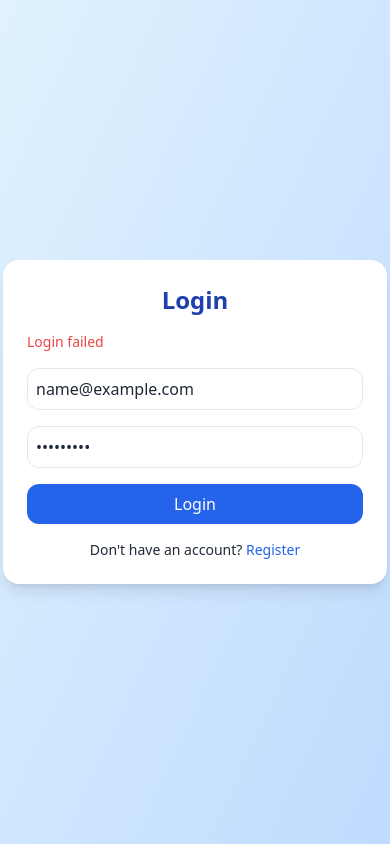
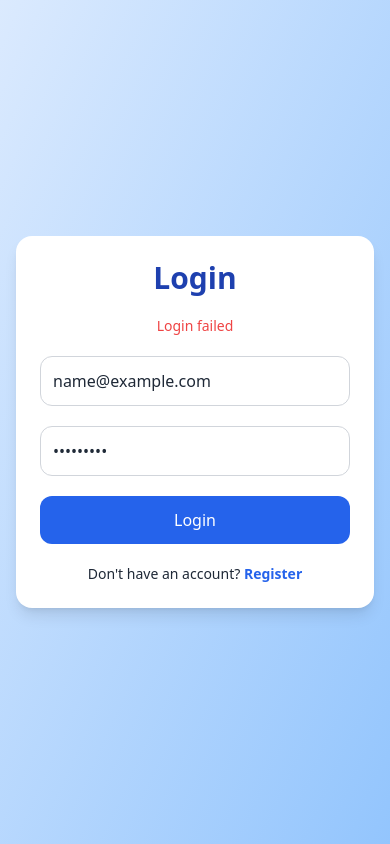
Before and after one commit to larryryh76/ProfitPilotFrontend, a React (Create React App) app: page /login in a window 390 px wide. Both pictures are taken after typing "name@example.com", "Sample123" into the empty fields and a click on the button "Login". Built offline with nearby package versions, Linux system fonts and the light colour scheme; no server answers.

Commit message:
Improve Login UI and logic for mobile and async login flow

```diff
--- a/src/pages/Login.js
+++ b/src/pages/Login.js
@@ -6,6 +6,7 @@ const Login = () => {
   const navigate = useNavigate();
   const [form, setForm] = useState({ email: "", password: "" });
   const [error, setError] = useState("");
+  const [loading, setLoading] = useState(false);
 
   const handleChange = (e) => {
     setForm({ ...form, [e.target.name]: e.target.value });
@@ -13,23 +14,29 @@ const Login = () => {
 
   const handleSubmit = async (e) => {
     e.preventDefault();
+    setLoading(true);
+    setError("");
     try {
       const res = await API.post("/auth/login", form);
       localStorage.setItem("token", res.data.token);
-      navigate("/welcome");
+      navigate("/dashboard");
     } catch (err) {
       setError(err.response?.data?.message || "Login failed");
+    } finally {
+      setLoading(false);
     }
   };
 
   return (
-    <div className="min-h-screen flex items-center justify-center bg-gradient-to-br from-sky-100 to-blue-200">
+    <div className="min-h-screen flex items-center justify-center bg-gradient-to-br from-blue-100 to-blue-300 px-4">
       <form
         onSubmit={handleSubmit}
-        className="bg-white p-6 rounded-2xl shadow-lg w-full max-w-sm space-y-4"
+        className="bg-white p-6 rounded-2xl shadow-lg w-full max-w-sm space-y-5"
       >
-        <h2 className="text-2xl font-semibold text-center text-blue-800">Login</h2>
-        {error && <p className="text-red-500 text-sm">{error}</p>}
+        <h2 className="text-3xl font-bold text-center text-blue-800">Login</h2>
+
+        {error && <p className="text-red-500 text-center text-sm">{error}</p>}
+
         <input
           type="email"
           name="email"
@@ -37,8 +44,9 @@ const Login = () => {
           value={form.email}
           onChange={handleChange}
           required
-          className="w-full p-2 border rounded-xl"
+          className="w-full p-3 border border-gray-300 rounded-xl focus:outline-none focus:ring-2 focus:ring-blue-500"
         />
+
         <input
           type="password"
           name="password"
@@ -46,18 +54,23 @@ const Login = () => {
           value={form.password}
           onChange={handleChange}
           required
-          className="w-full p-2 border rounded-xl"
+          className="w-full p-3 border border-gray-300 rounded-xl focus:outline-none focus:ring-2 focus:ring-blue-500"
         />
+
         <button
           type="submit"
-          className="w-full bg-blue-600 text-white py-2 rounded-xl hover:bg-blue-700 transition"
+          disabled={loading}
+          className={`w-full py-3 text-white rounded-xl transition ${
+            loading ? "bg-blue-400 cursor-not-allowed" : "bg-blue-600 hover:bg-blue-700"
+          }`}
         >
-          Login
+          {loading ? "Logging in..." : "Login"}
         </button>
+
         <p className="text-center text-sm">
           Don't have an account?{" "}
           <span
-            className="text-blue-600 cursor-pointer"
+            className="text-blue-600 font-semibold cursor-pointer hover:underline"
             onClick={() => navigate("/register")}
           >
             Register
```
